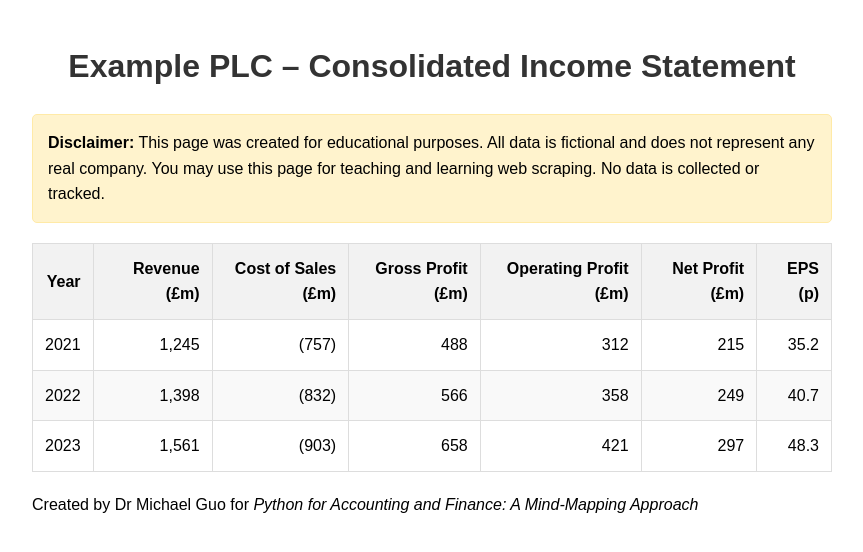
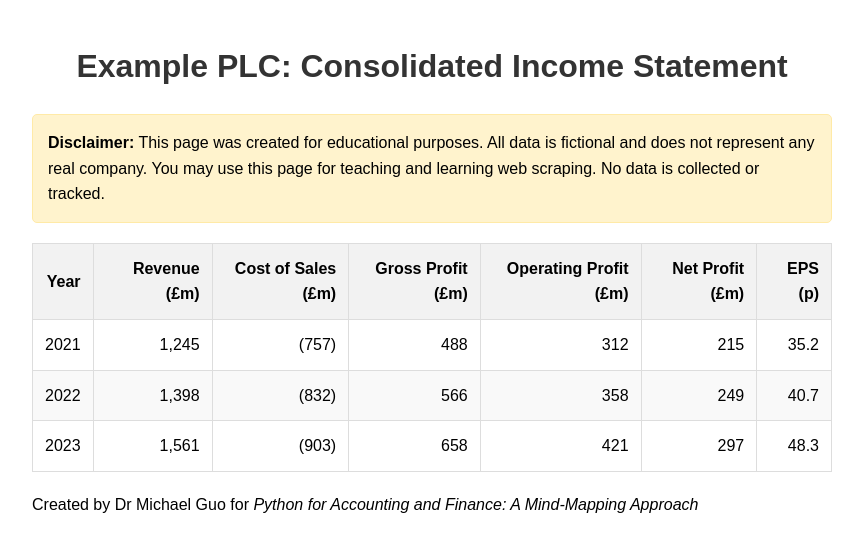
Before and after one commit to DrMichaelGuo/web-scraping-demo, a plain HTML site: page index.html in a window 1280 px wide. Shown: the whole page, without its empty margins (208-1071 px from the left). Drawn offline with Linux system fonts and the light colour scheme.

Commit message:
Update index.html

```diff
--- a/index.html
+++ b/index.html
@@ -53,7 +53,7 @@
   </style>
 </head>
 <body>
-  <h1>Example PLC – Consolidated Income Statement</h1>
+  <h1>Example PLC: Consolidated Income Statement</h1>
 
   <p class="disclaimer"><strong>Disclaimer:</strong> This page was created for educational purposes. All data is fictional and does not represent any real company. You may use this page for teaching and learning web scraping. No data is collected or tracked.</p>
 
```
